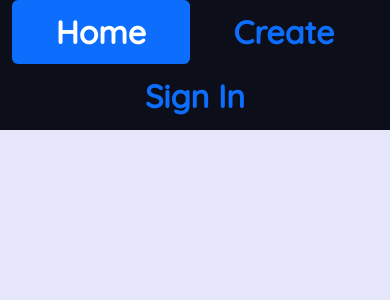
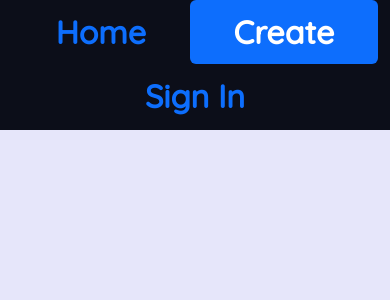
Before and after one commit to alejandroPerera/jeopardy, a PHP site: page /creategame.php in a window 390 px wide. Shown: the top 300 px of the page. Run offline with PHP 8.4, Linux system fonts and the light colour scheme.

Commit message:
tabs highlight is responsive
used javascript in each page.

```diff
--- a/Assignment 2/creategame.php
+++ b/Assignment 2/creategame.php
@@ -15,5 +15,9 @@
         include "navbar.html";
     ?>
 
+    <script>
+        var hp = document.getElementById('create-tab');
+        hp.classList.add('active')
+    </script>
 </body>
 </html>
--- a/Assignment 2/login.php
+++ b/Assignment 2/login.php
@@ -26,5 +26,10 @@
             <input type="submit" class="btn btn-dark" value="Sign in">   <!-- use input type="submit" with the required attribute -->
         </form>
 
+        <script>
+            var hp = document.getElementById('login-tab');
+            hp.classList.add('active')
+        </script>
+
     </body>
 </html>
--- a/Assignment 2/navbar.html
+++ b/Assignment 2/navbar.html
@@ -2,13 +2,13 @@
     <div class="container-fluid">
         <ul class="nav nav-pills nav-fill">
             <li class="nav-item">
-                <a class="nav-link active" href="homepage.php">Home</a>
+                <a class="nav-link" id="homepage-tab" href="homepage.php">Home</a>
             </li>
             <li class="nav-item">
-                <a class="nav-link" href="#">Create</a>
+                <a class="nav-link" id="create-tab" href="creategame.php">Create</a>
             </li>
             <li class="nav-item">
-                <a class="nav-link" href="login.php">Sign In</a>
+                <a class="nav-link" id="login-tab" href="login.php">Sign In</a>
             </li>
         </ul>
     </div>
--- a/Assignment 2/styles/main.css
+++ b/Assignment 2/styles/main.css
@@ -18,7 +18,7 @@ body {
 }
 
 .vertical {
-    border-left: 6px solid  rgb(12, 14, 25);
+    border-left: 5px solid  rgb(12, 14, 25);
     height: 100%;
     position: absolute;
     left: 50%;
```
Also changed, not shown: Assignment 2/homepage.php (+6 -1 lines).
